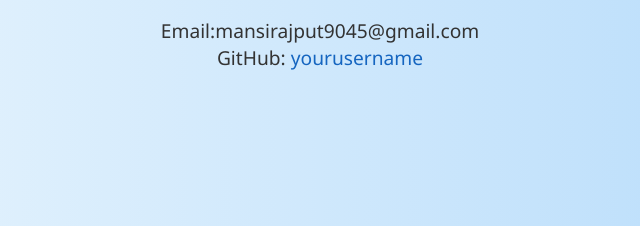
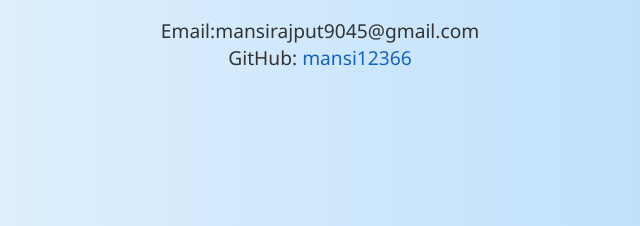
Before and after one commit to mansi12366/portfolio, a plain HTML site: page contact.html in a window 1280 px wide. Shown: the part 481-707 px from the top of the page, 320-960 px from the left. Drawn offline with Linux system fonts and the light colour scheme.

Commit message:
Update contact.html

```diff
--- a/contact.html
+++ b/contact.html
@@ -18,7 +18,7 @@
   <section class="full-screen">
   <h1>Contact Me</h1>
   <p>Email:mansirajput9045@gmail.com</p>
-  <p>GitHub: <a href="https://github.com/mansi12366" target="_blank">yourusername</a></p>
+  <p>GitHub: <a href="https://github.com/mansi12366" target="_blank">mansi12366</a></p>
 </section>
 
   <script src="script.js"></script>
```
